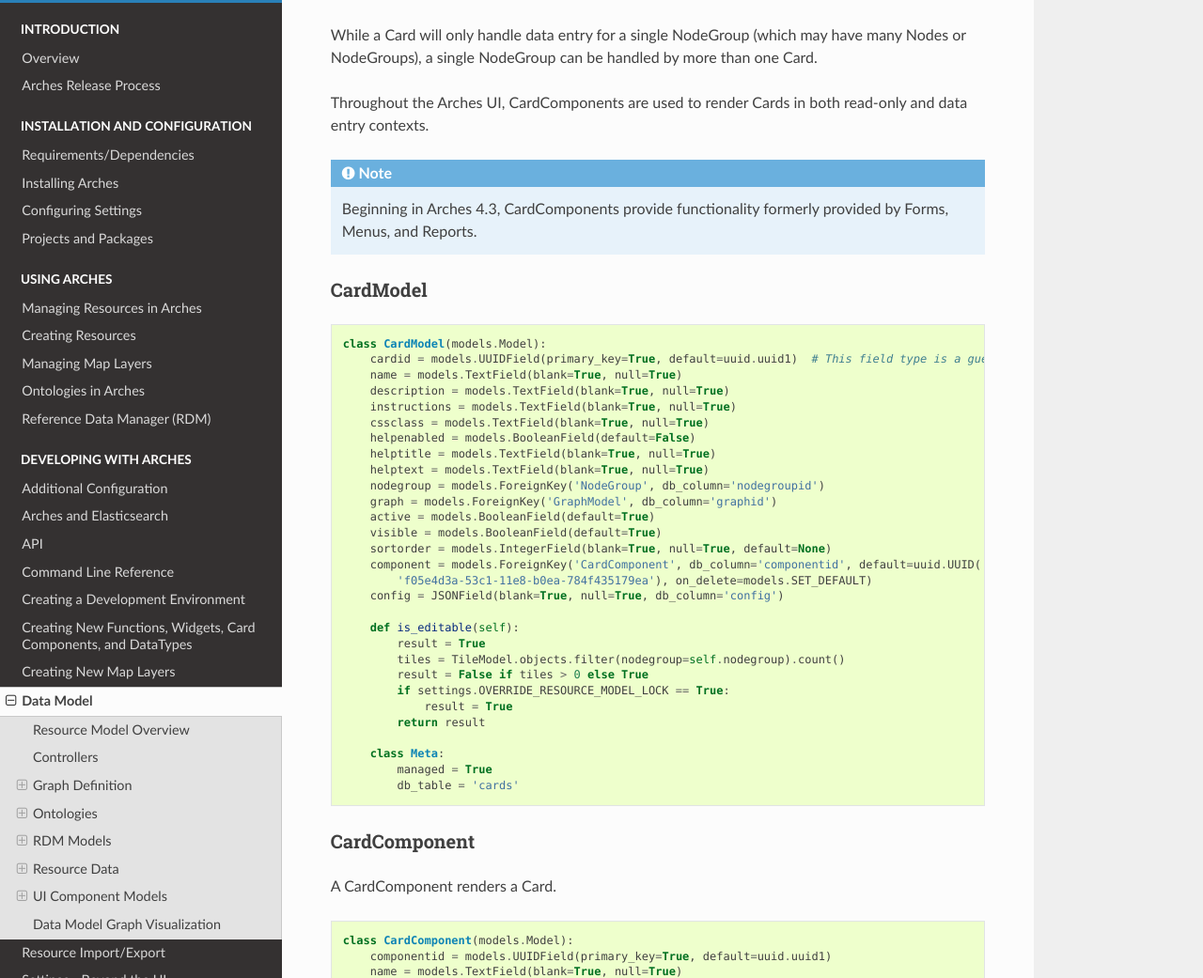
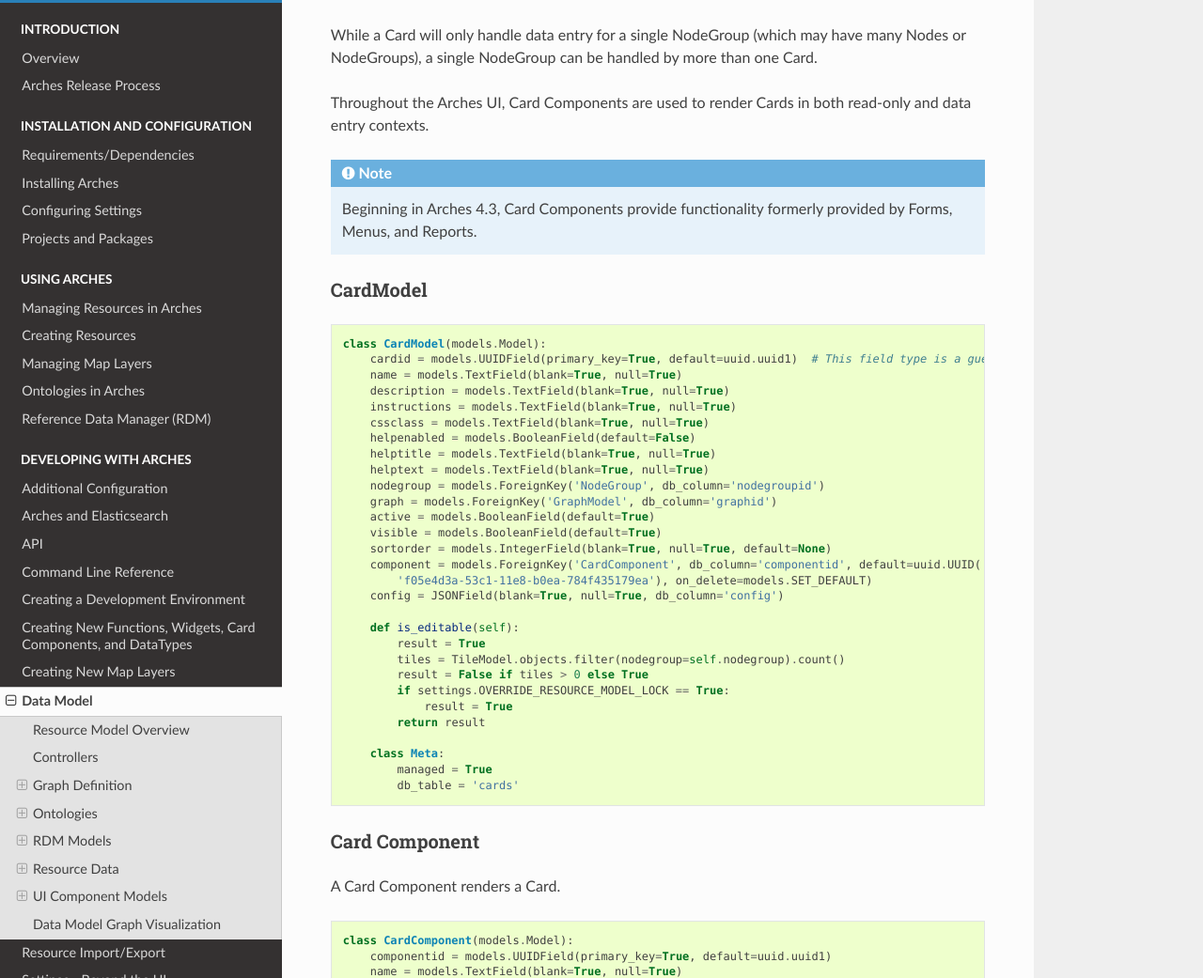
Before and after one commit to archesproject/arches-docs, a Sphinx documentation site: the page built from docs/data-model.txt, in a window 1280 px wide and 1400 px high, scrolled down 13723 px. Shown: the part 158-1199 px from the top of the window at 94% size. Built offline with Sphinx 7.4.7 and the Read the Docs theme 2.0.0, drawn with Linux system fonts in a browser that asks for light colours.

Commit message:
change CardComponent to Card Component

```diff
--- a/docs/data-model.txt
+++ b/docs/data-model.txt
@@ -376,12 +376,12 @@
 may have many Nodes or NodeGroups), a single NodeGroup can be handled
 by more than one Card.
 
-Throughout the Arches UI, CardComponents are used to render Cards in
+Throughout the Arches UI, Card Components are used to render Cards in
 both read-only and data entry contexts.
 
 .. note::
 
-   Beginning in Arches 4.3, CardComponents provide functionality
+   Beginning in Arches 4.3, Card Components provide functionality
    formerly provided by Forms, Menus, and Reports.
 
 
@@ -392,10 +392,10 @@
    :language: python
 
 
-CardComponent
-=============
+Card Component
+==============
 
-A CardComponent renders a Card.
+A Card Component renders a Card.
 
 .. literalinclude:: examples/arches/cardcomponent.py
    :language: python
```
